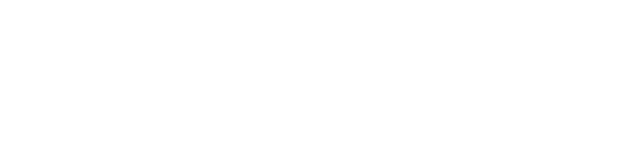
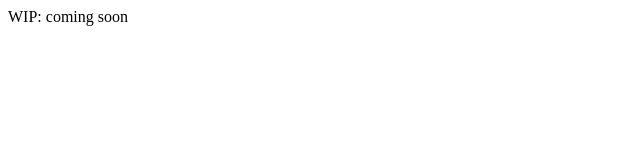
Before and after one commit to Raptor-One/sphero-control, a plain HTML site: page demo/basiccontrols/index.html in a window 1280 px wide. Shown: the whole page, without its empty margins (0-640 px from the left). Drawn offline with Linux system fonts and the light colour scheme.

Commit message:
Update index.html

```diff
--- a/demo/basiccontrols/index.html
+++ b/demo/basiccontrols/index.html
@@ -3,5 +3,6 @@
   <title>Sphero Control</title>
 </head>
 <body>
+  WIP: coming soon
 </body>
 </html>
```
